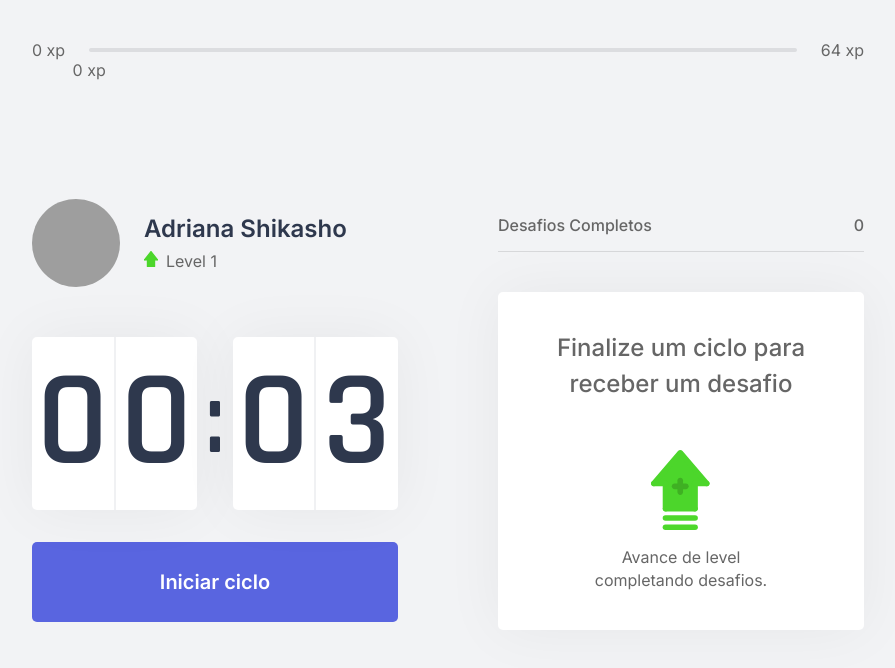
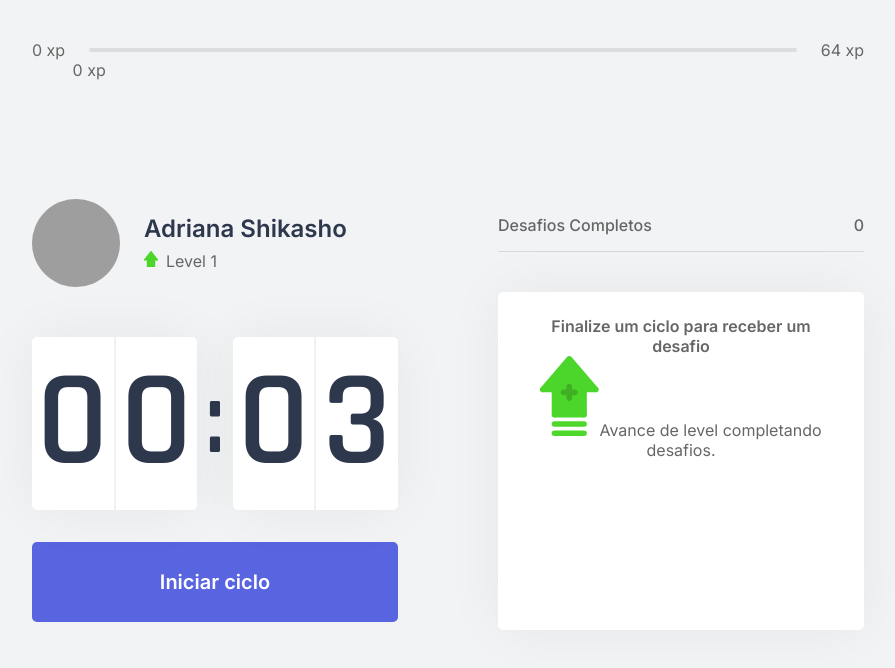
Before and after one commit to dxwebster/moveit-next, a Next.js app: page / in a window 1280 px wide. Shown: the top 668 px of the page, without its empty margins (192-1087 px from the left). Built offline with nearby package versions, Linux system fonts and the light colour scheme; grey boxes are pictures that could not be loaded.

Commit message:
refatoring styled components

```diff
--- a/src/components/ChallengeBox/index.tsx
+++ b/src/components/ChallengeBox/index.tsx
@@ -1,7 +1,7 @@
 import { useContext } from 'react';
 import { ChallengesContext } from '../../contexts/challenges';
 import { CountdownContext } from '../../contexts/countdown';
-import { Container, Header, ChallengeNotActive, ChallengeActive } from './styles';
+import { Container, Header, Challenge } from './styles';
 
 
 export function ChallengeBox () {
@@ -27,8 +27,10 @@ export function ChallengeBox () {
       </Header>
 
       <Container>
-        { activeChallenge  ? (
-          <ChallengeActive>
+
+          <Challenge>
+            { activeChallenge ? (
+              <>
                 <header>Ganha {activeChallenge.amount} xp</header>
                 <main>
                   <img src={`icons/${activeChallenge.type}.svg`}/>
@@ -37,23 +39,21 @@ export function ChallengeBox () {
                 </main>
 
                 <footer>
-                <button type="button" onClick={handleChallengeFailed}>
-                  Falhei
-                </button>
-                <button type="button" onClick={handleChallengeSucceeded}>
-                  Completei
-                </button>
+                  <button type="button" onClick={handleChallengeFailed}>Falhei</button>
+                  <button type="button" onClick={handleChallengeSucceeded}>Completei</button>
                 </footer>
-          </ChallengeActive>
+              </>
             ) : (
-          <ChallengeNotActive>
+             <>
                 <strong>Finalize um ciclo para receber um desafio</strong>
                 <p>
                   <img src="icons/level-up.svg" alt="Level up"/>
                   Avance de level completando desafios.
                 </p>
-          </ChallengeNotActive>
+              </>
             )}
+          </Challenge>
+
       </Container>
     </>
   );
--- a/src/components/ChallengeBox/styles.js
+++ b/src/components/ChallengeBox/styles.js
@@ -57,12 +57,10 @@ export const ChallengeNotActive = styled.div`
     margin-top: 3rem;
   }
 
-  p img{
-    margin-bottom: 1rem;
-  }
+
 `
 
-export const ChallengeActive = styled.div`
+export const Challenge = styled.div`
   height: 100%;
 
   display: flex;
@@ -73,7 +71,7 @@ export const ChallengeActive = styled.div`
     color: var(--blue);
     font-weight: 600;
     font-size: 1.2rem;
-    padding:0 2rem 1.5rem;
+    padding: 0 2rem 1.5rem;
     border-bottom: 1px solid var(--gray-line);
   }
 
@@ -83,26 +81,30 @@ export const ChallengeActive = styled.div`
     flex-direction: column;
     align-items: center;
     justify-content: center;
-  }
+    margin: 1rem 0;
 
-  main strong{
+    strong {
       font-size: 2rem;
       font-weight: 600;
       color: var(--title);
       margin: 1.5rem 0 1rem;
     }
 
-  main p{
+    p {
       line-height: 1.5;
     }
 
-  footer{
+    img {
+      margin-bottom: 1rem;
+    }
+  }
+
+  footer  {
     display: grid;
     grid-template-columns: repeat(2, 1fr);
     gap: 1rem;
-  }
 
-  footer button{
+    button  {
       height: 3rem;
 
       display: flex;
@@ -118,17 +120,18 @@ export const ChallengeActive = styled.div`
       font-size: 1rem;
       font-weight: 600;
       transition: filter 0.2s;
-  }
 
-  footer button.challengeFailedButton{
+      &:first-child{
         background: var(--red);
       }
 
-  footer button.challengeSuceedButton{
+      &:last-child{
         background: var(--green);
       }
 
-  footer button:hover {
+      &:hover {
         filter:brightness(0.9);
       }
+    }
+  }
 `
```
Lines whose indentation alone changed are shown as unchanged.
